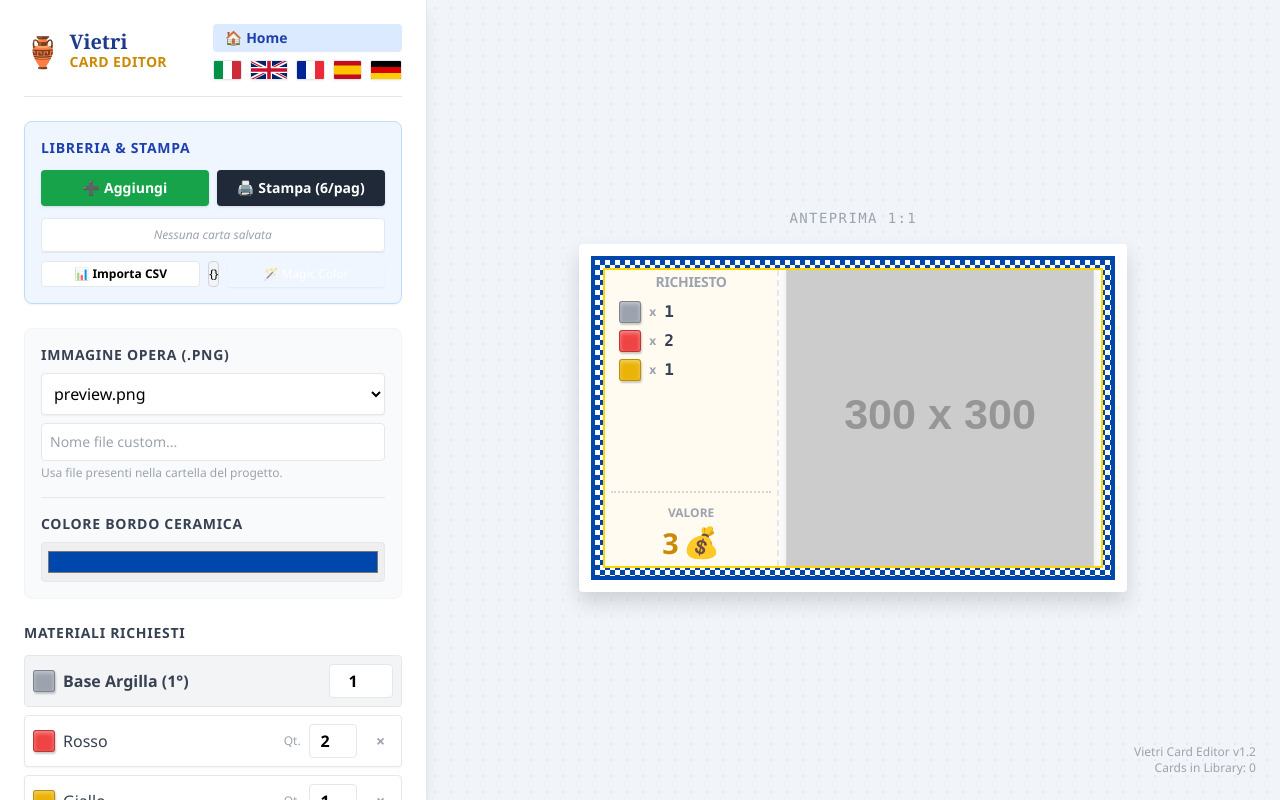
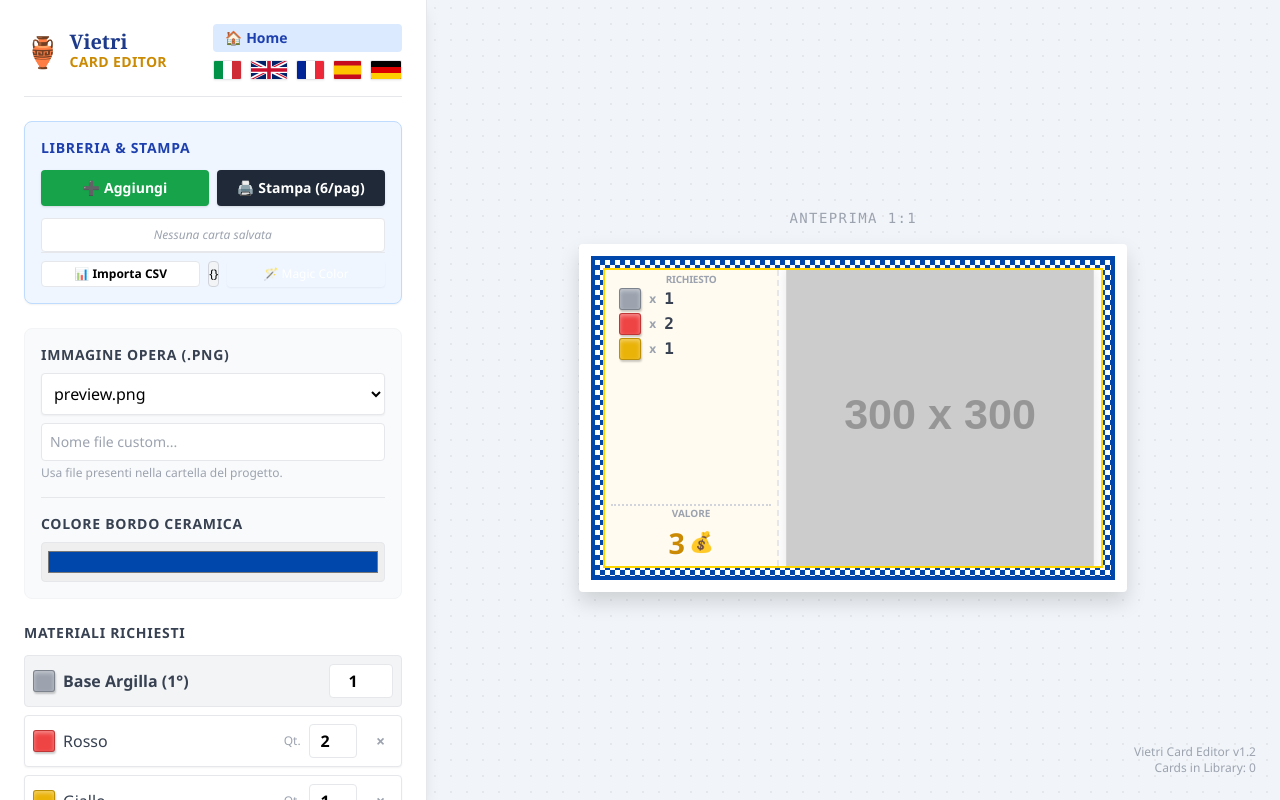
Before and after one commit to GitMax76/Vietri-BoardGame, a plain HTML site: page editor_vietri.html in a window 1280 px wide. Drawn offline with Linux system fonts and the light colour scheme; placeholder pictures from the web are drawn by us.

Commit message:
Deploying to gh-pages from @ GitMax76/Vietri-BoardGame@b183649c4eca43eb44ac712a97cc1a57f5ed7c93 🚀

```diff
--- a/editor_vietri.html
+++ b/editor_vietri.html
@@ -1738,19 +1738,19 @@
                     <div class="card-inner-box">
                          <!-- LEFT -->
                          <div class="section-left">
-                             <div class="text-sm font-bold text-gray-400 uppercase tracking-tight mb-2 text-center w-full">${t.req_label}</div>
-                             <div class="flex flex-col gap-1 w-full pl-2">
+                             <div class="text-[10px] font-bold text-gray-400 uppercase tracking-tight mb-0.5 text-center w-full">${t.req_label}</div>
+                             <div class="flex flex-col gap-0 w-full pl-2">
                                  ${getReqRowsHTML(data.gray, data.colors)}
                              </div>
-                             <div class="mt-auto pt-3 border-t-2 border-dotted border-gray-300 w-full text-center">
-                                 <div class="text-xs uppercase text-gray-400 font-bold mb-0">${t.val_label}</div>
+                             <div class="mt-auto pt-1 border-t-2 border-dotted border-gray-300 w-full text-center">
+                                 <div class="text-[10px] uppercase text-gray-400 font-bold mb-0">${t.val_label}</div>
                                  <div class="flex justify-center gap-3 items-center">
                                      <div class="coin-reward">
-                                         <span>${data.coins}</span> <span class="text-3xl">💰</span>
+                                         <span>${data.coins}</span> <span class="text-xl">💰</span>
                                      </div>
                                      ${data.prestige > 0 ? `
-                                     <div class="prestige-reward font-bold text-purple-800 text-3xl flex items-center gap-1">
-                                         <span>${data.prestige}</span> <span class="text-3xl">🎖️</span>
+                                     <div class="prestige-reward">
+                                         <span>${data.prestige}</span> <span class="text-xl">🎖️</span>
                                      </div>` : ''}
                                  </div>
                              </div>
```
